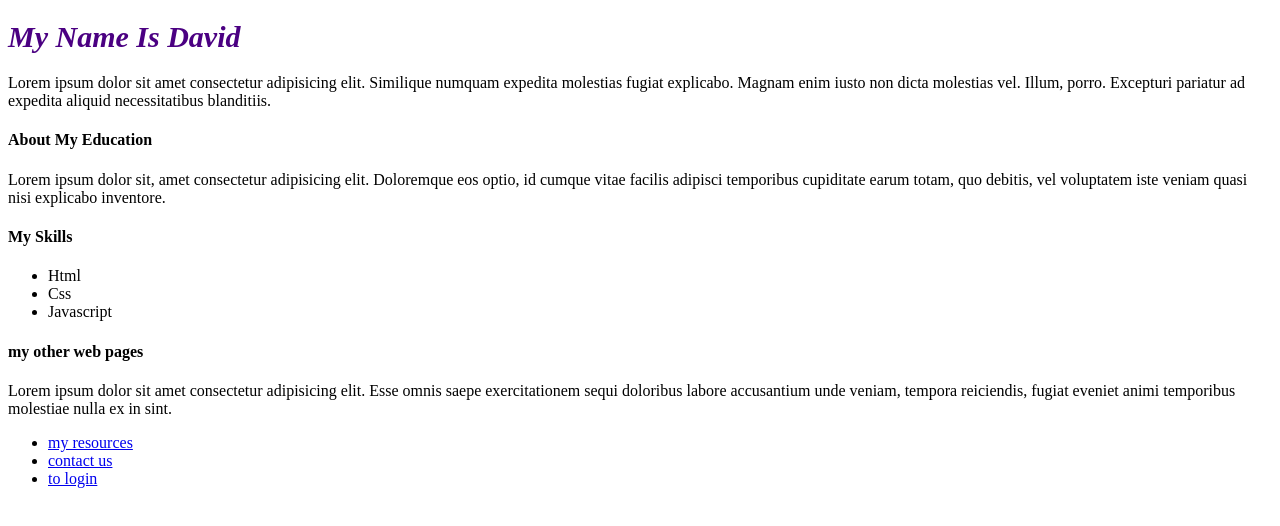
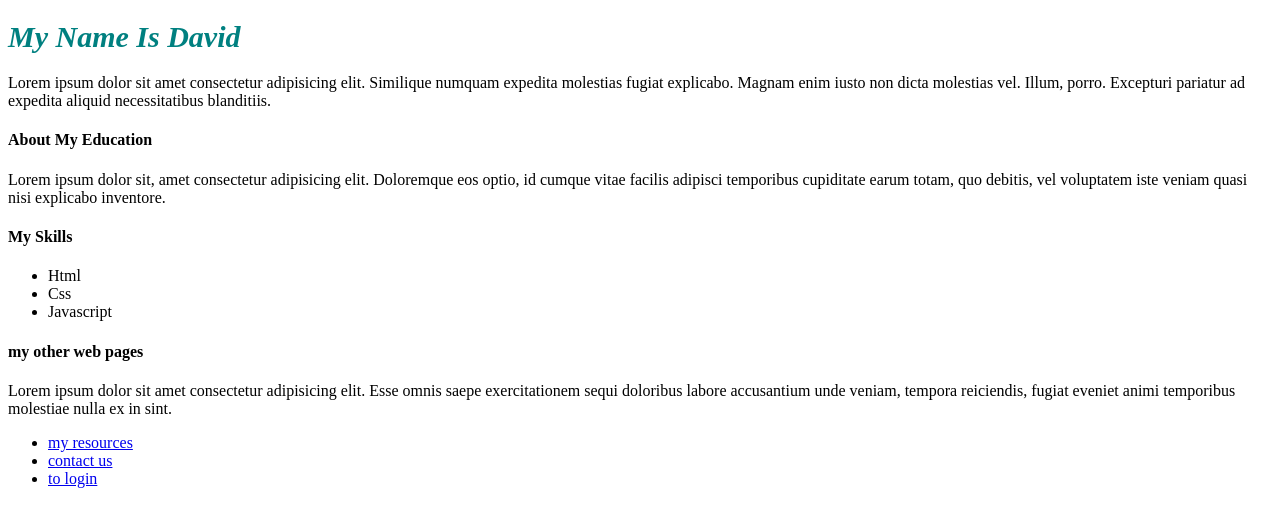
Before and after one commit to okeakpudavid/web-development, a plain HTML site: page index.html in a window 1280 px wide. Drawn offline with Linux system fonts and the light colour scheme.

Commit message:
i have changed the color of the index.html outline

```diff
--- a/index.html
+++ b/index.html
@@ -4,7 +4,7 @@
         <title>this is my first webpage</title>
         <style>
         h1{
-            color:indigo;
+            color:teal;
             font-style: italic;
             font-size: 30px;
         }
```
